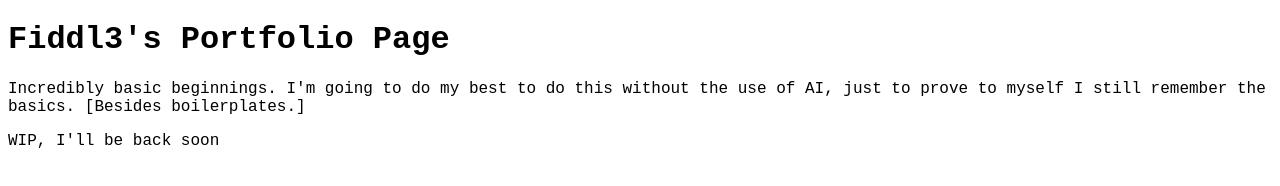
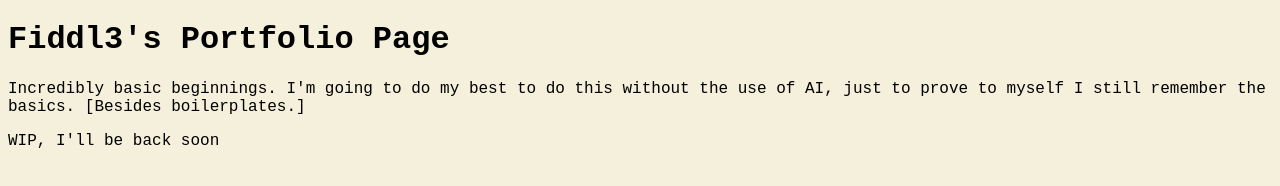
Before and after one commit to LikeADarnFiddle/LikeADarnFiddle.github.io, a plain HTML site: page index.html in a window 1280 px wide. Drawn offline with Linux system fonts and the light colour scheme; a script that the page names is missing; a web font is replaced by a local one.

Commit message:
changing background color

```diff
--- a/styles/index.css
+++ b/styles/index.css
@@ -1,4 +1,5 @@
 html {
+background-color: #F4F0DB;
   font-family: "Red Hat Mono", "Courier New", monospace;
   font-optical-sizing: auto;
   font-weight: 300;
```
